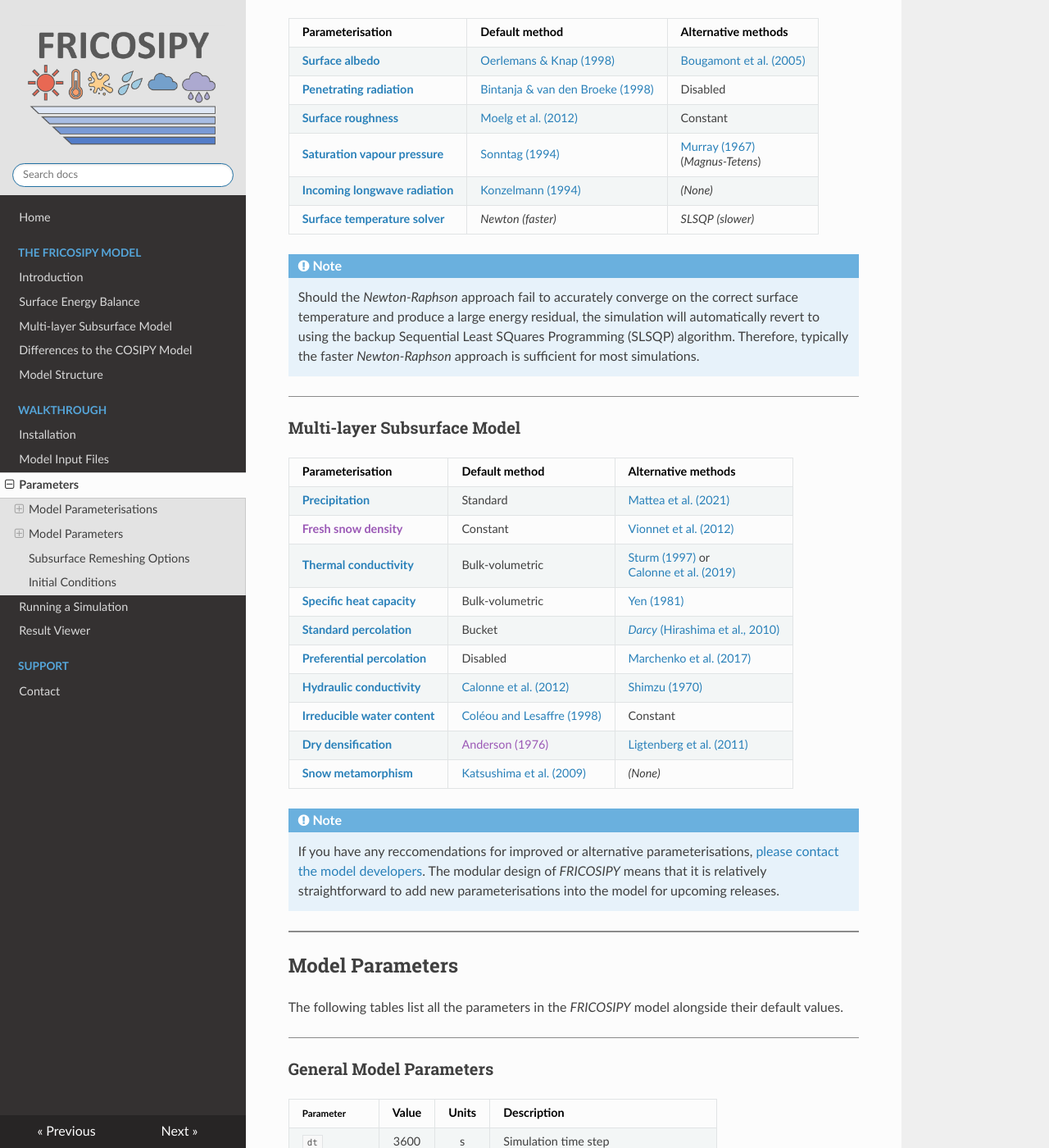
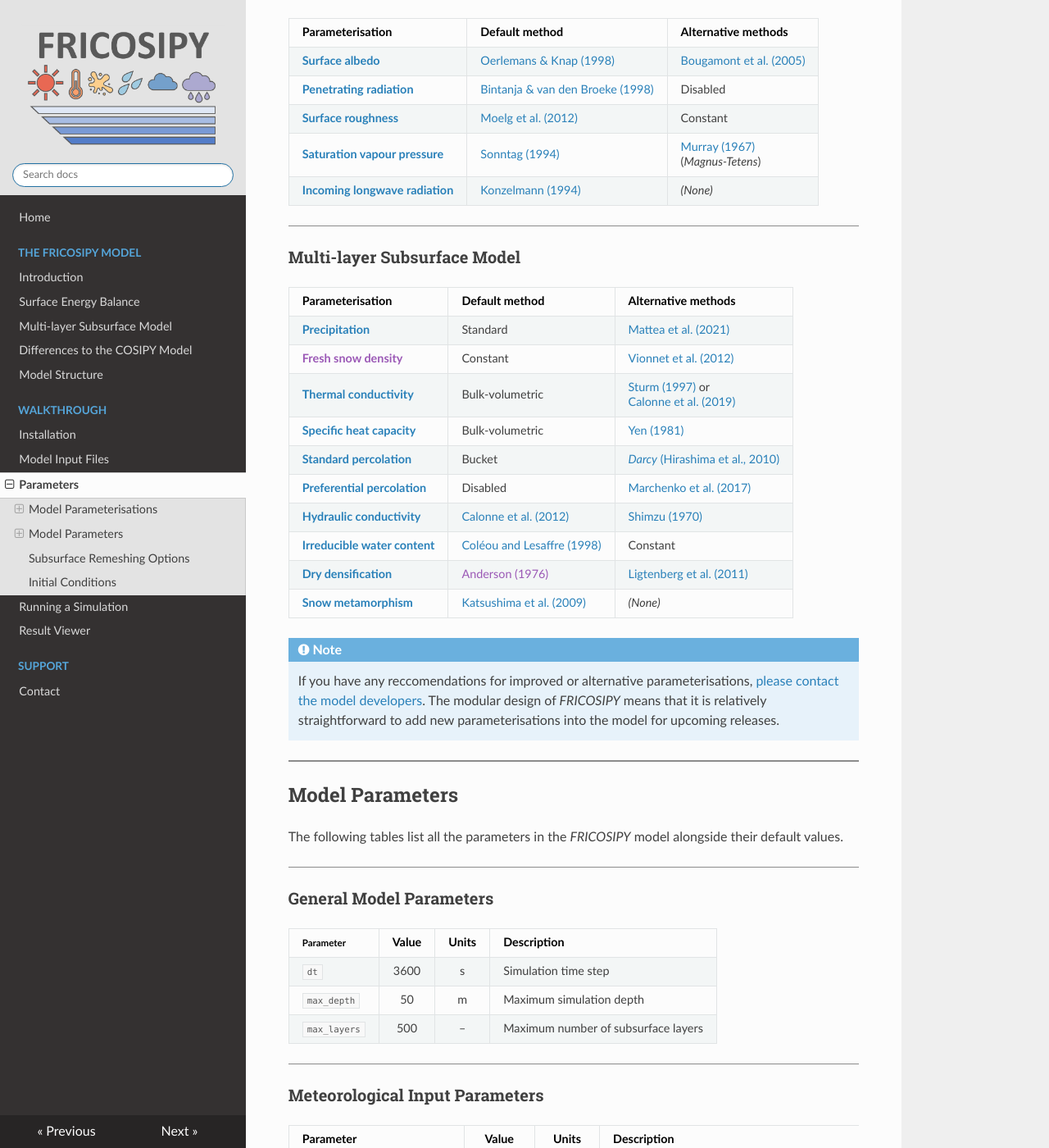
Before and after one commit to MarcusGastaldello/FRICOSIPY, an MkDocs documentation site: the page built from docs/parameters.md, in a window 1280 px wide and 1400 px high, scrolled down 488 px. Shown: the whole window at 82% size. Built offline with MkDocs 1.6.1, drawn with Linux system fonts in a browser that asks for light colours; some of the changed text lies outside the part shown.

Commit message:
Update parameters documentation
Removed the surface temperature solver note and updated the meteorological input parameters table.

```diff
--- a/docs/parameters.md
+++ b/docs/parameters.md
@@ -24,10 +24,6 @@ The *FRICOSIPY* model enables the user to customise the parameterisations used t
 | [**Surface roughness**](https://fricosipy.readthedocs.io/en/latest/surface_energy_balance/#surface-roughness-parameterisation) | [Moelg et al. (2012)](https://doi.org/10.5194/tc-6-1445-2012) | Constant |
 | [**Saturation vapour pressure**](https://fricosipy.readthedocs.io/en/latest/surface_energy_balance/#saturation-vapour-pressure-parameterisation) | [Sonntag (1994)](https://doi.org/10.1127/metz/3/1994/51) | [Murray (1967)](https://doi.org/10.1175/1520-0450(1967)006<0203:OTCOSV>2.0.CO;2) <br> (*Magnus-Tetens*) |
 | [**Incoming longwave radiation**](https://fricosipy.readthedocs.io/en/latest/surface_energy_balance/#longwave-radiation-parameterisation) | [Konzelmann (1994)](https://doi.org/10.1016/0921-8181(94)90013-2) | *(None)* |
-| [**Surface temperature solver**](https://fricosipy.readthedocs.io/en/latest/surface_energy_balance/#) | *Newton* *(faster)* | *SLSQP* *(slower)* |
-
-!!! note
-    Should the *Newton-Raphson* approach fail to accurately converge on the correct surface temperature and produce a large energy residual, the simulation will automatically revert to using the backup Sequential Least SQuares Programming (SLSQP) algorithm. Therefore, typically the faster *Newton-Raphson* approach is sufficient for most simulations.
 
 <hr style="height:1px; background-color:#8b8b8b; border:none;" />
 
```
Also changed, not shown: other parts of docs/parameters.md (+0 -1 lines).
